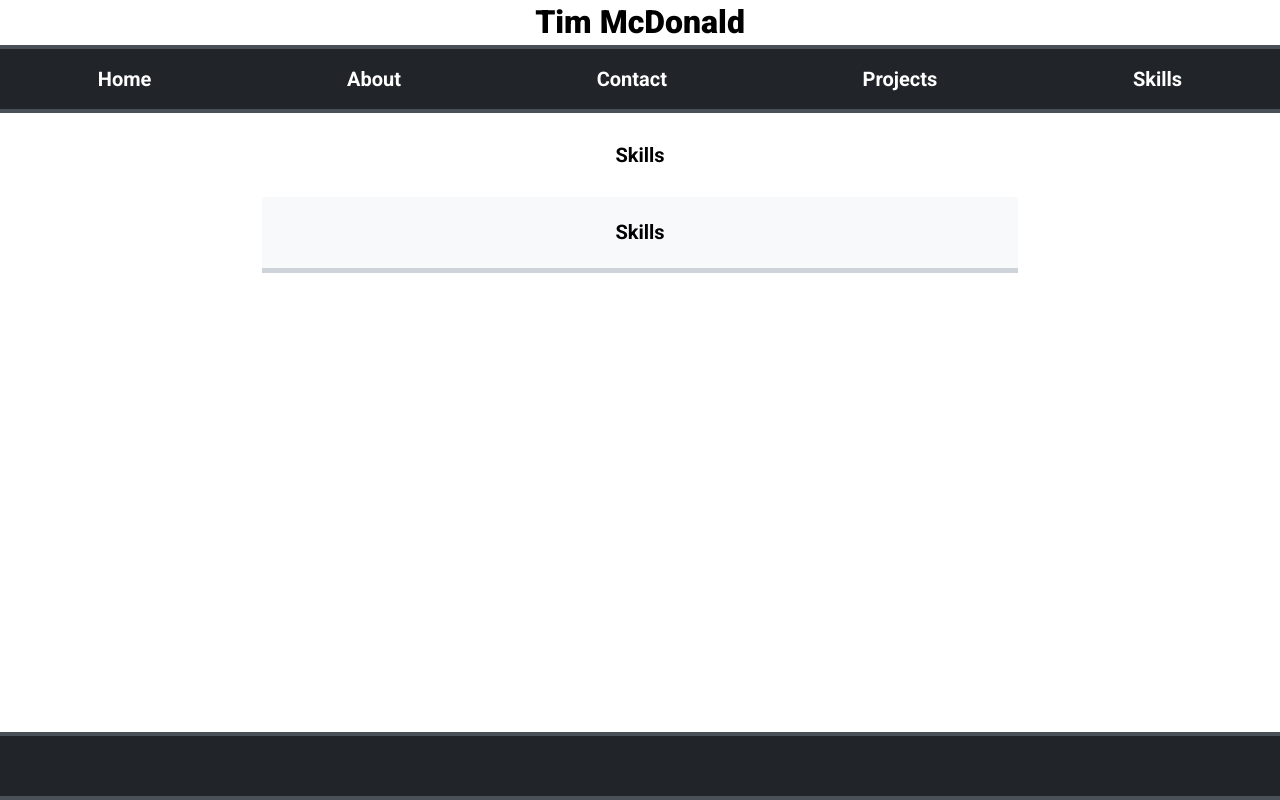
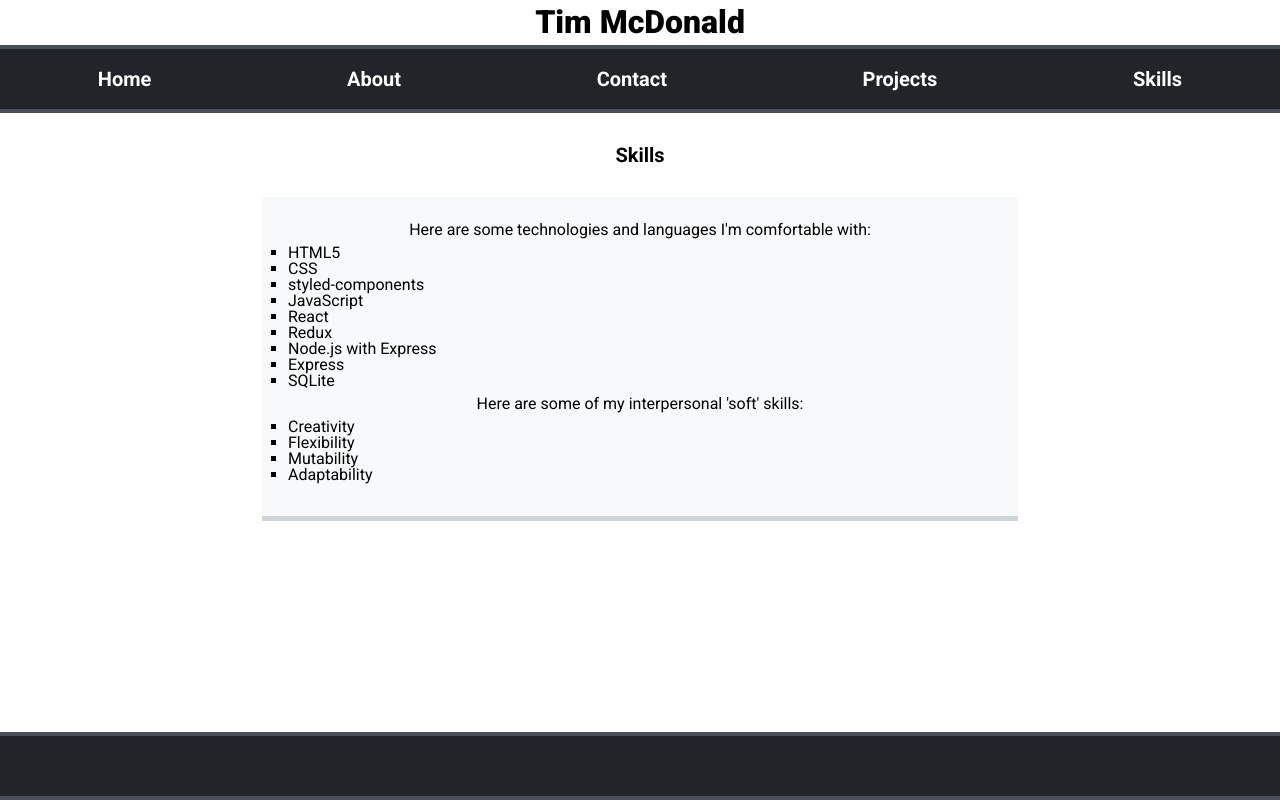
Before and after one commit to timotheemcdonald/react-portfolio, a React (Create React App) app: page /skills in a window 1280 px wide. Built offline with nearby package versions, Linux system fonts and the light colour scheme.

Commit message:
added skill page

```diff
--- a/src/components/Contact.js
+++ b/src/components/Contact.js
@@ -28,7 +28,7 @@ margin-top:1%;
 const LinkStyle = styled.a`
 color:black;
 background-color:white;
-border:2px solid black;
+border-bottom:2px solid black;
 padding: .25rem 1rem;
 text-decoration:none;
 margin-top:1rem;
--- a/src/components/Skills.js
+++ b/src/components/Skills.js
@@ -3,8 +3,9 @@ import styled from 'styled-components'
 
 const CenterDiv = styled.div`
 display:flex;
+align-items:center;
+flex-direction:column;
 justify-content:space-around;
-align-items:center;
 border-bottom: .35rem solid #ced4da;
 background-color:#f8f9fa;
 padding:2%;
@@ -18,13 +19,40 @@ justify-content:center;
 margin-top: 2.50%;
 margin-bottom: 0.50%;
 `
+const TextSpan = styled.span`
+padding:1%;
+width:100%;
+`
 
 
 function Skills(){
     return(
         <div>
             <CenterTitle><h2>Skills</h2></CenterTitle>
-            <CenterDiv><h2>Skills</h2></CenterDiv>
+            <CenterDiv>Here are some technologies and languages I'm comfortable with:
+                <TextSpan>
+                    <ul>
+                        <li>HTML5</li>
+                        <li>CSS</li>
+                        <li>styled-components</li>
+                        <li>JavaScript</li>
+                        <li>React</li>
+                        <li>Redux</li>
+                        <li>Node.js with Express</li>
+                        <li>Express</li>
+                        <li>SQLite</li>
+                    </ul>
+                </TextSpan>
+                Here are some of my interpersonal 'soft' skills:
+                <TextSpan>
+                <ul>
+                    <li>Creativity</li>
+                    <li>Flexibility</li>
+                    <li>Mutability</li>
+                    <li>Adaptability</li>
+                </ul>
+                </TextSpan>
+            </CenterDiv>
         </div>
     )
 }
--- a/src/index.css
+++ b/src/index.css
@@ -131,3 +131,7 @@ margin-top: auto;
 	display:flex;
 	flex-direction:column;
 }
+
+ul {
+  list-style-type: square;
+}
```
